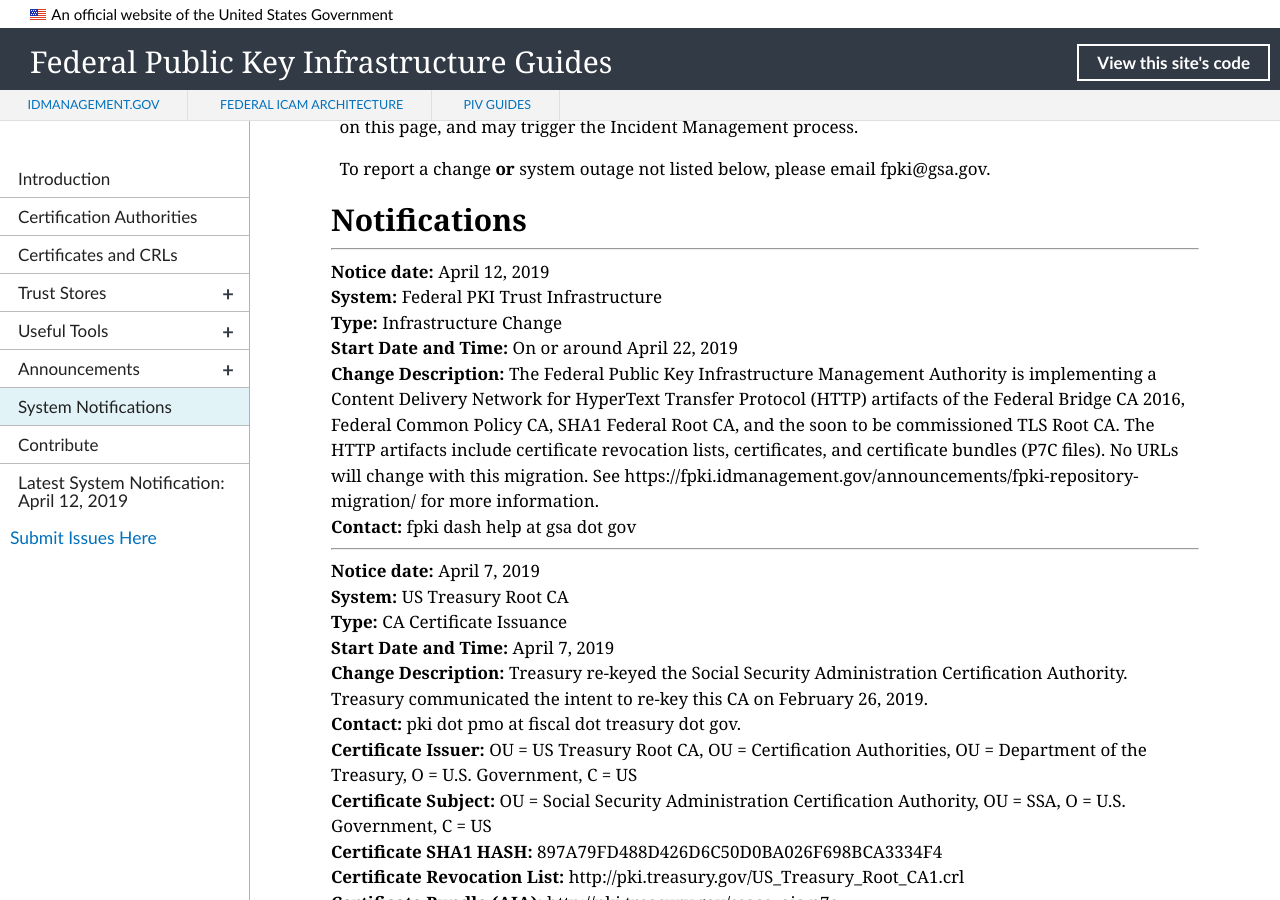
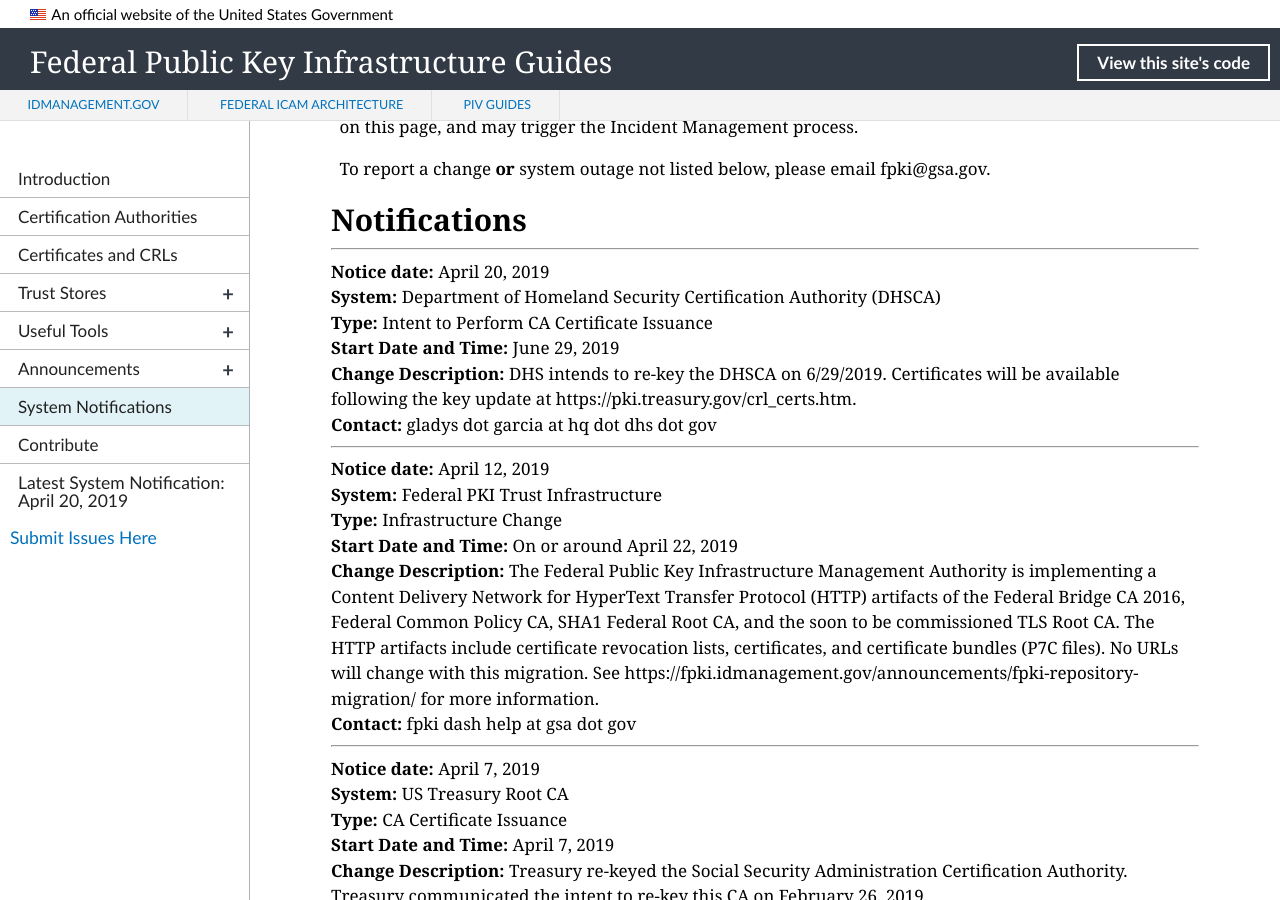
Before and after one commit to GSA/fpki-guides, a Jekyll site: the page built from pages/fpki_notifications.md, in a window 1280 px wide and 900 px high, scrolled down 672 px. Built offline with Jekyll 4.4.1, drawn with Linux system fonts in a browser that asks for light colours; nearby versions of some CDN libraries; library files that are not in the unit come from our copies.

Commit message:
Update notifications.yml
Added notification for DHSCA.

```diff
--- a/_data/notifications.yml
+++ b/_data/notifications.yml
@@ -840,6 +840,20 @@
   sia_uri:
   ocsp_uri:
 
+- notice_date: April 20, 2019
+  change_type: Intent to Perform CA Certificate Issuance
+  start_datetime: June 29, 2019
+  system: Department of Homeland Security Certification Authority (DHSCA)
+  change_description: DHS intends to re-key the DHSCA on 6/29/2019. Certificates will be available following the key update at https://pki.treasury.gov/crl_certs.htm.
+  contact:  gladys dot garcia at hq dot dhs dot gov
+  ca_certificate_hash:
+  ca_certificate_issuer:
+  ca_certificate_subject: OU = DHS CA4, OU = Certification Authorities, OU = Department of Homeland Security, O = U.S. Government, C = US
+  cdp_uri:
+  aia_uri:
+  sia_uri:
+  ocsp_uri:
+
 #- notice_date:
 #  change_type: CA Certificate Issuance
 #  start_datetime:
```
